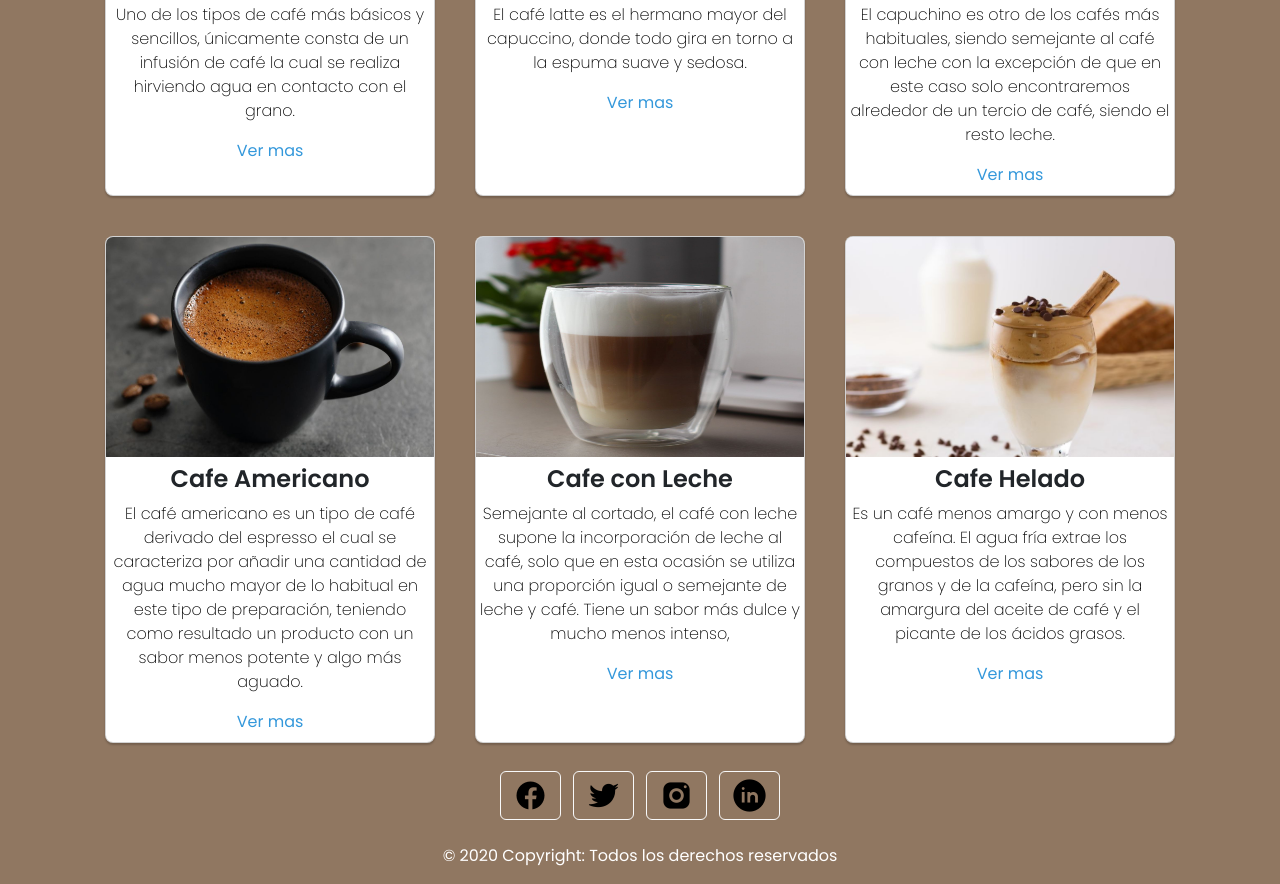
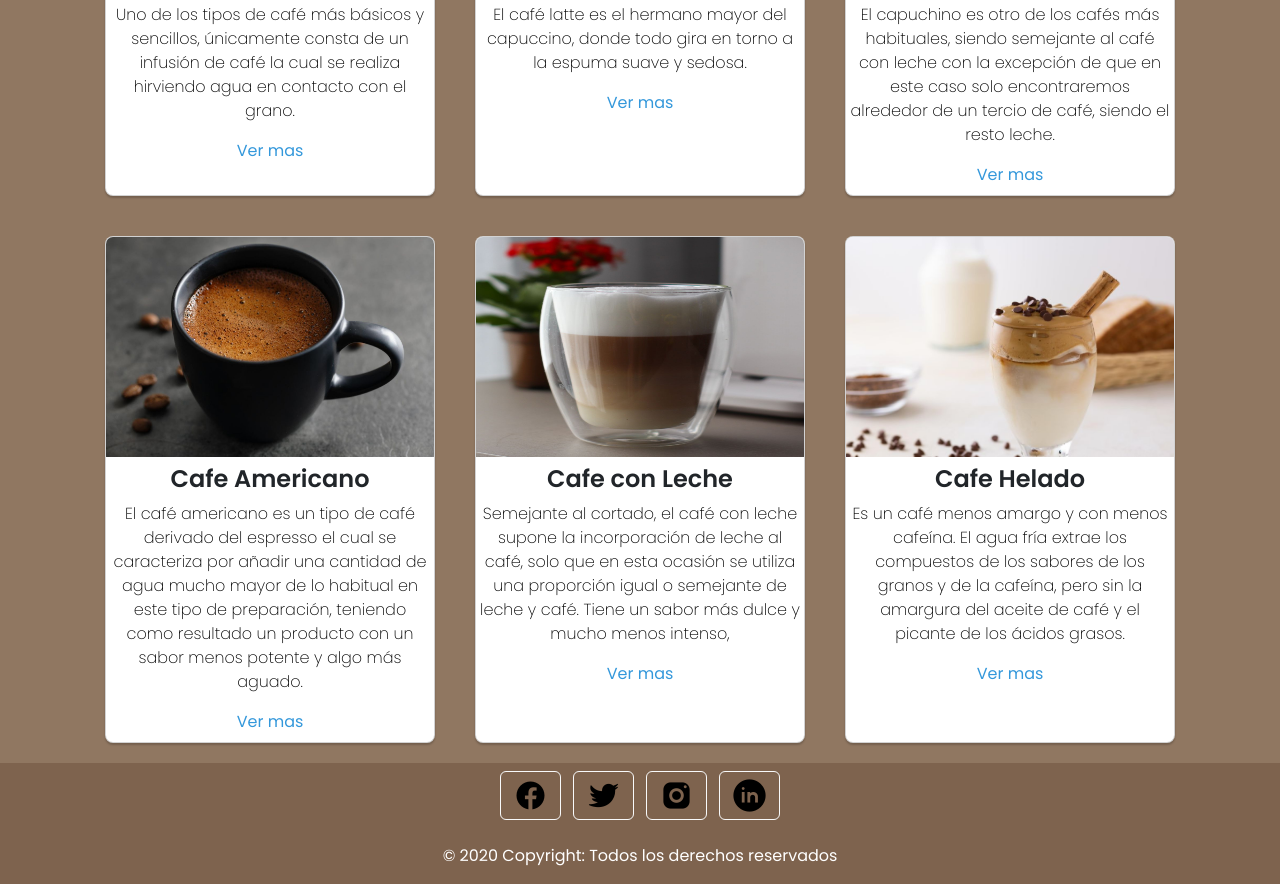
Before and after one commit to leofascendini/Coderproyecto, a plain HTML site: page pages/productos.html in a window 1280 px wide. Shown: the part 964-1848 px from the top of the page. Drawn offline with nearby package versions, Linux system fonts and the light colour scheme.

Commit message:
arregle errores, termine la pagina

```diff
--- a/pages/productos.html
+++ b/pages/productos.html
@@ -161,7 +161,7 @@
     </div>
 
   </main>
-  <footer class="text-center text-white" style="background-color: #907761;">
+  <footer class="text-center text-white" style="background-color: #7e634e;">
     <!-- Grid container -->
     <div class="container p-1 pb-0">
       <!-- Section: Social media -->
```
